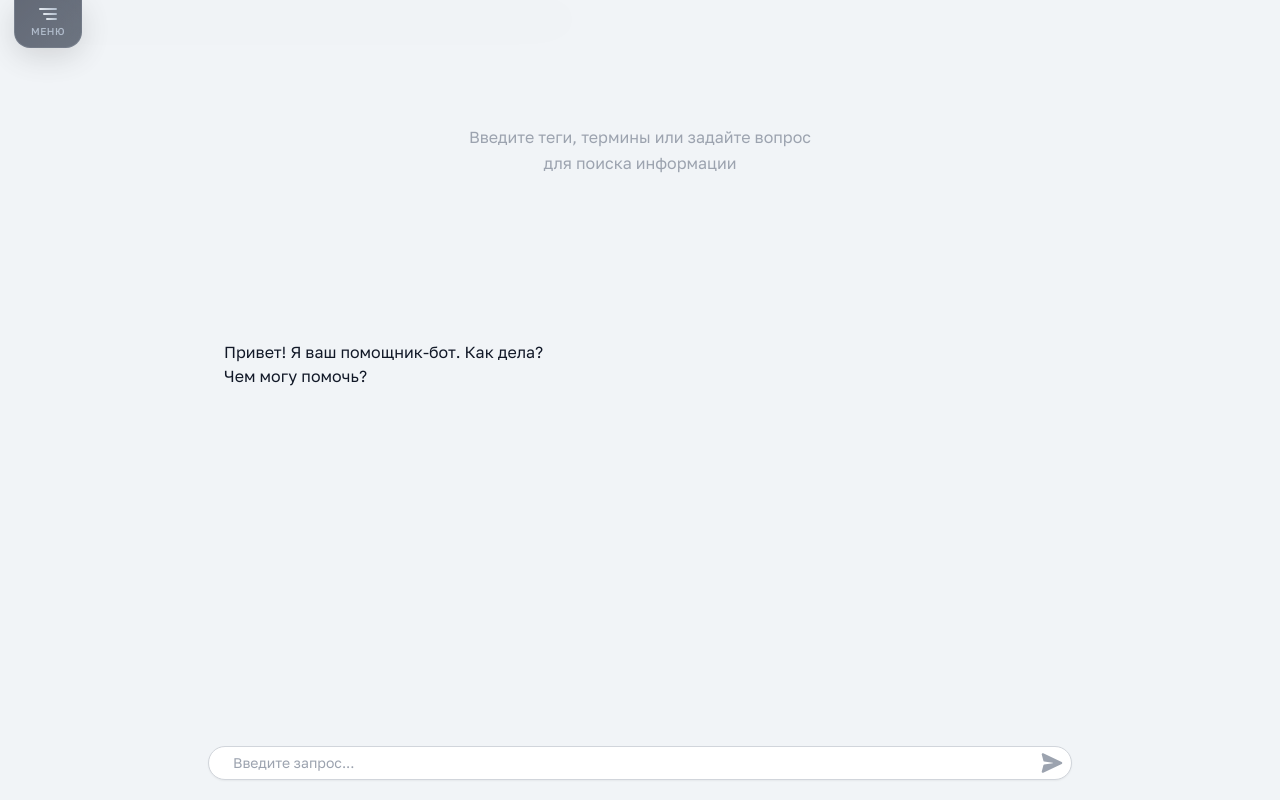
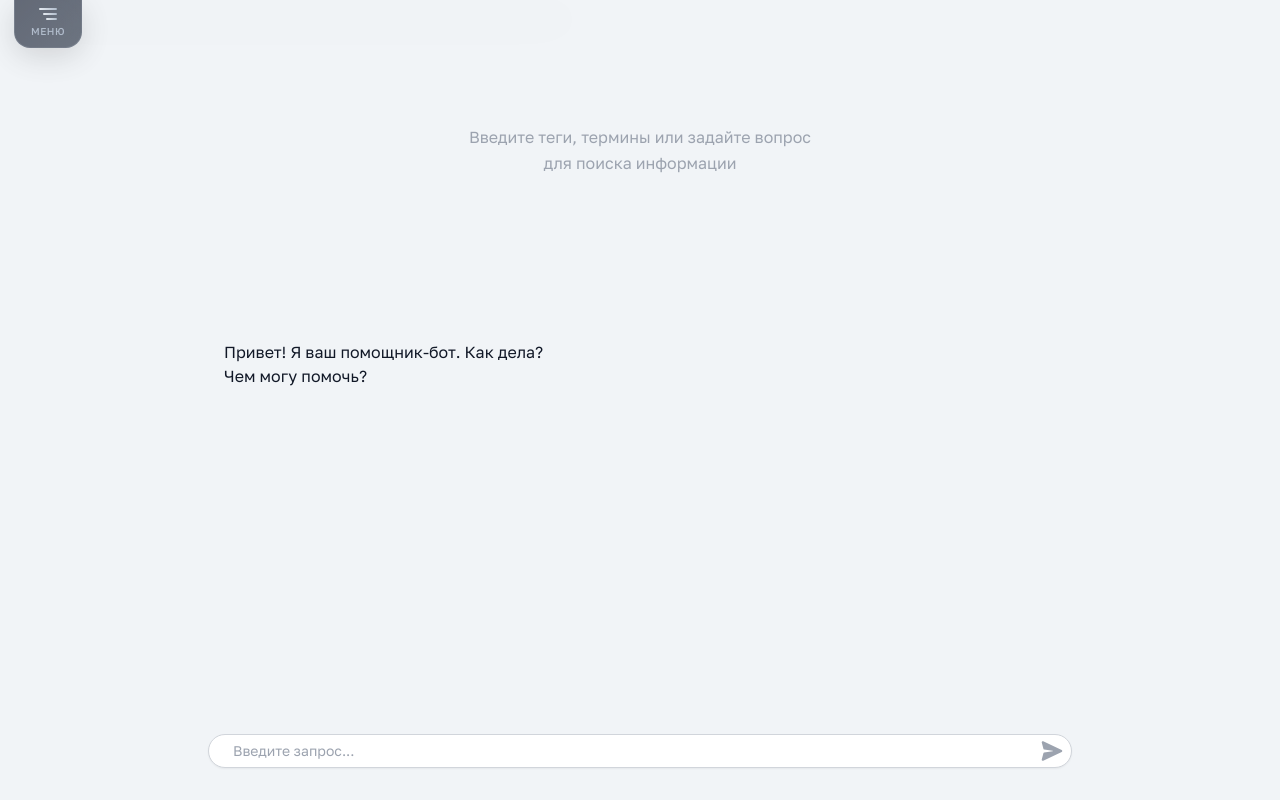
Before and after one commit to DenisDolmatov2020/Diogen, a Vue app: page /chat in a window 1280 px wide. Built offline with nearby package versions, Linux system fonts and the light colour scheme.

Commit message:
Update ChatPage.vue

```diff
--- a/src/components/ChatPage.vue
+++ b/src/components/ChatPage.vue
@@ -548,7 +548,7 @@ function formatMessageText(text: string): string {
 }
 
 .input-container {
-  @apply max-w-4xl mx-auto px-4 pt-2 pb-5;
+  @apply max-w-4xl mx-auto px-4 pt-2 pb-8;
 }
 
 .input-wrapper {
```
